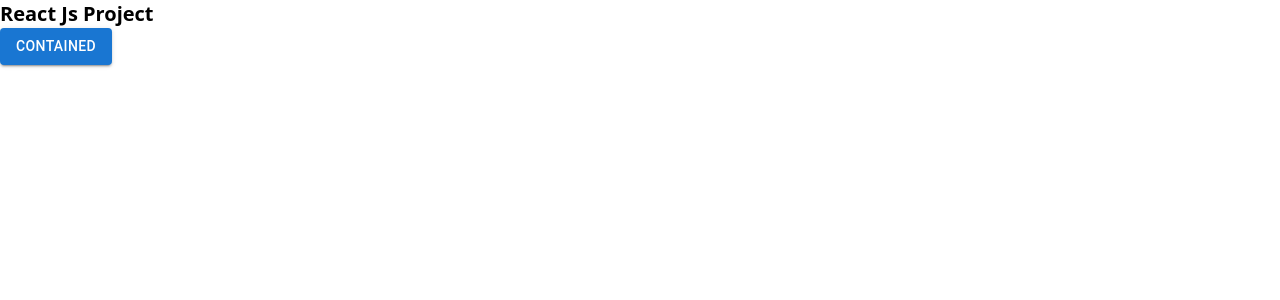
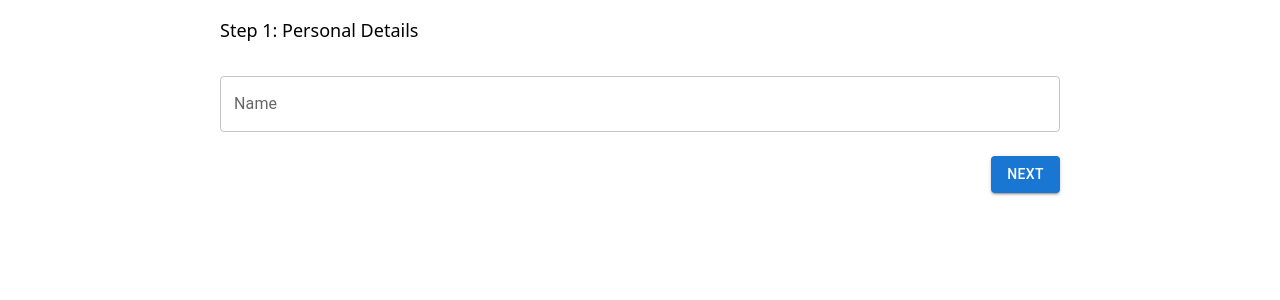
Before and after one commit to amankashyap004/onito-coding-task, a React (Vite) app: page / in a window 1280 px wide. Shown: the top 300 px of the page. Built offline with nearby package versions, Linux system fonts and the light colour scheme.

Commit message:
Component: Two Step Form

```diff
--- a/src/App.tsx
+++ b/src/App.tsx
@@ -1,15 +1,11 @@
-import Button from "@mui/material/Button";
-
+import TwoStepForm from "./components/TwoStepForm";
 import "./App.css";
 
 function App() {
   return (
     <main>
       <div>
-        <p className="text-xl font-bold">React Js Project</p>
-      </div>
-      <div>
-        <Button variant="contained">Contained</Button>
+        <TwoStepForm />
       </div>
     </main>
   );
--- /dev/null
+++ b/src/components/TwoStepForm.tsx
@@ -0,0 +1,76 @@
+import React, { useState } from "react";
+import PersonalDetails from "./PersonalDetails";
+import AddressDetails from "./AddressDetails";
+
+interface PersonalData {
+  fullName: string;
+}
+
+interface AddressData {
+  address: string;
+}
+
+const TwoStepForm: React.FC = () => {
+  const [step, setStep] = useState<number>(1);
+
+  const [personalData, setPersonalData] = useState<PersonalData>({
+    fullName: "",
+  });
+
+  const [addressData, setAddressData] = useState<AddressData>({
+    address: "",
+  });
+
+  const handleNextStep = () => {
+    setStep((prevStep) => prevStep + 1);
+  };
+
+  const handlePrevStep = () => {
+    setStep((prevStep) => prevStep - 1);
+  };
+
+  const handlePersonalDataChange = (e: React.ChangeEvent<HTMLInputElement>) => {
+    const { name, value } = e.target;
+    setPersonalData((prevData) => ({
+      ...prevData,
+      [name]: value,
+    }));
+  };
+
+  const handleAddressDataChange = (e: React.ChangeEvent<HTMLInputElement>) => {
+    const { name, value } = e.target;
+    setAddressData((prevData) => ({
+      ...prevData,
+      [name]: value,
+    }));
+  };
+
+  const handleSubmit = () => {
+    console.log("Form submitted:", { personalData, addressData });
+  };
+
+  return (
+    <div className="container px-4 md:px-20 py-4 flex justify-center items-center w-full">
+      <div className="w-full md:w-3/4">
+        {step === 1 && (
+          <PersonalDetails
+            personalData={personalData}
+            onPersonalDataChange={handlePersonalDataChange}
+            onNextStep={handleNextStep}
+          />
+        )}
+
+        {step === 2 && (
+          <AddressDetails
+            addressData={addressData}
+            onAddressDataChange={handleAddressDataChange}
+            onPrevStep={handlePrevStep}
+            onSubmit={handleSubmit}
+          />
+        )}
+      </div>
+    </div>
+  );
+};
+
+export default TwoStepForm;
```
